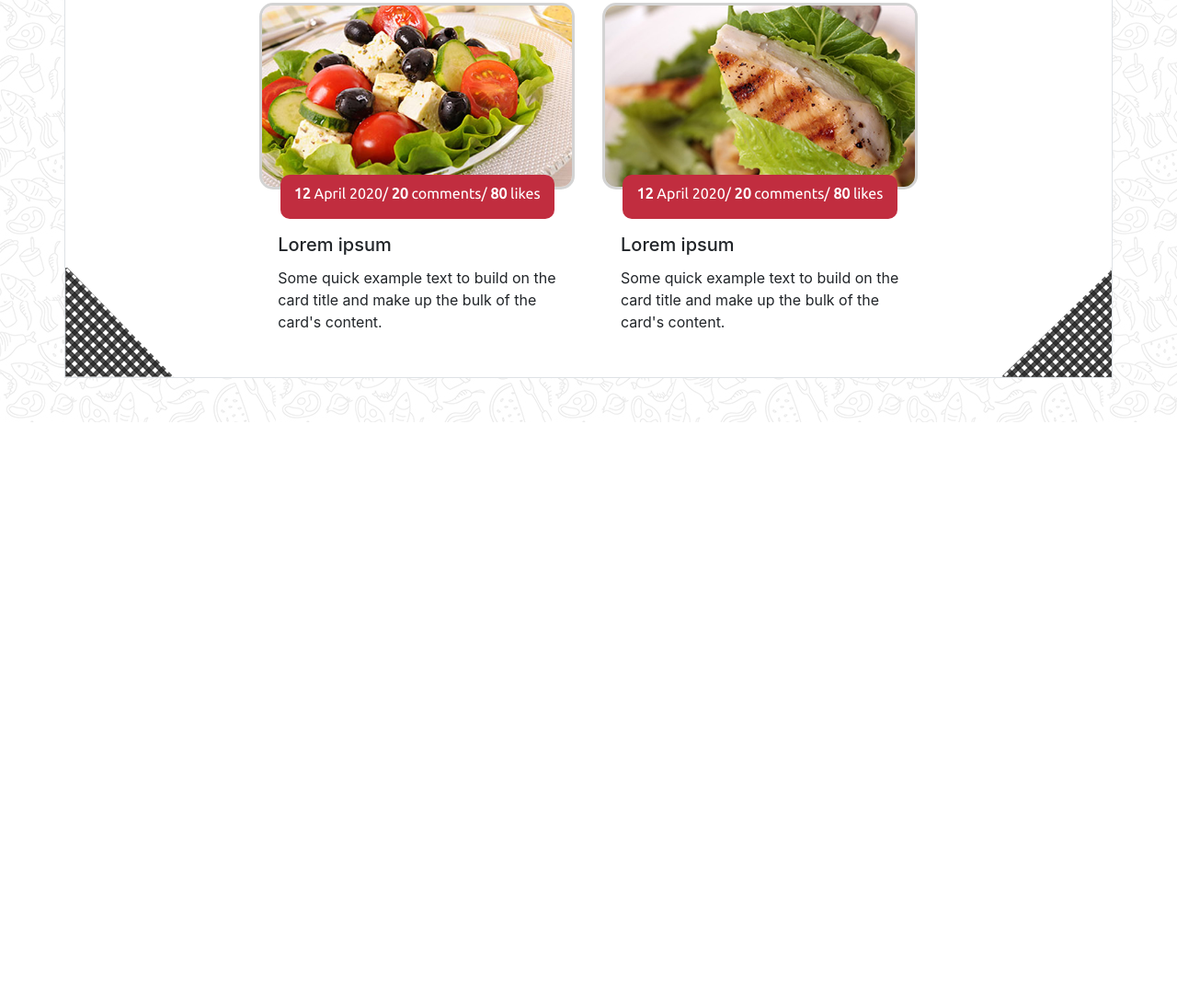
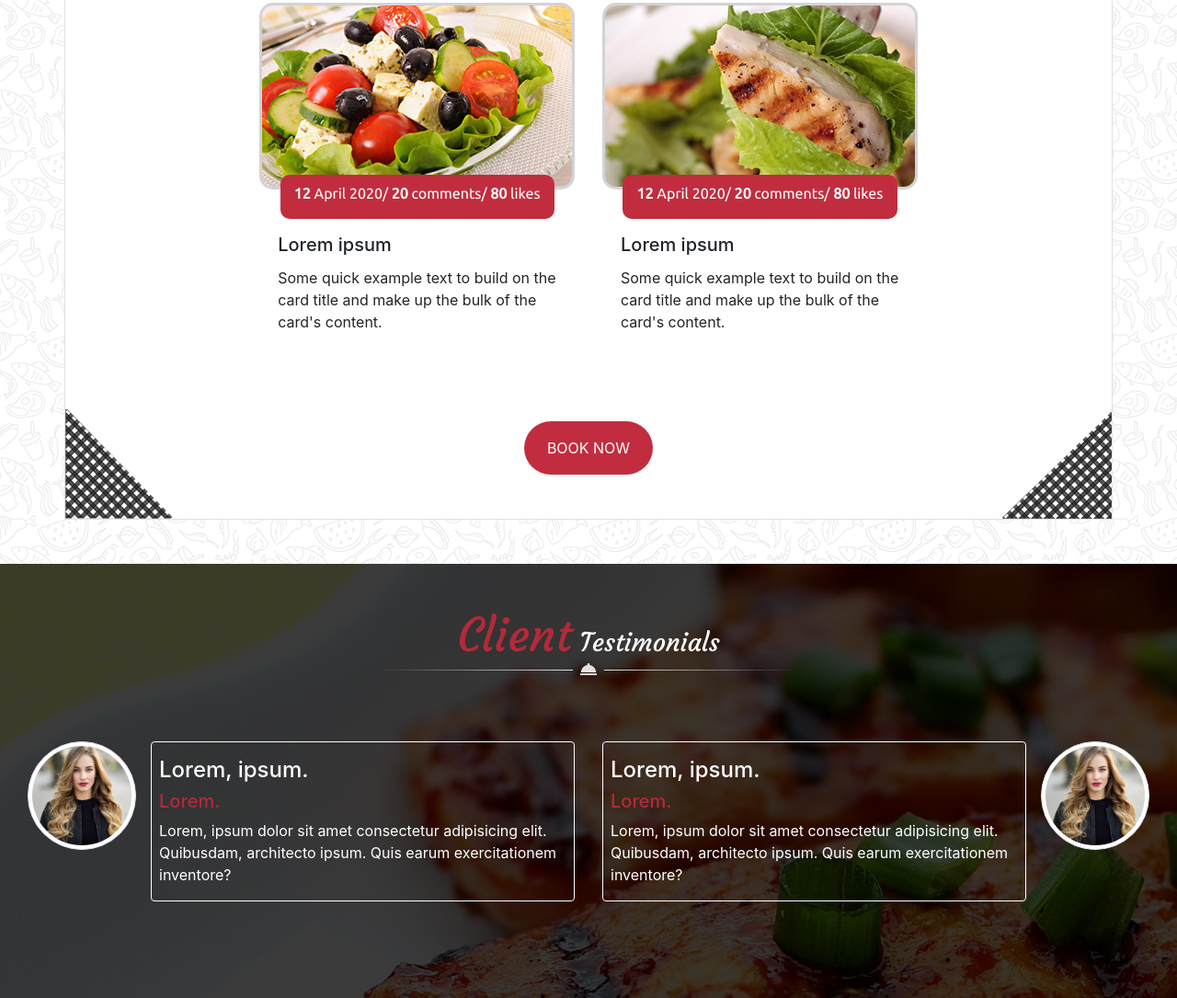
Before and after one commit to lilseb/coding_16_site_chef, a website: page index.html in a window 1280 px wide. Shown: the part 4073-5158 px from the top of the page at 92% size. Before the commit the page ends 4532 px from the top, so only its background shows below. Drawn offline with nearby package versions, Linux system fonts and the light colour scheme; files whose address does not match are found by name.

Commit message:
fin section4

```diff
--- a/index.html
+++ b/index.html
@@ -916,6 +916,43 @@
                 </div>
             </div>
         </div>
+        <button type="button" class="button-carte rounded-pill mx-auto btn text-white px-4 py-3 my-5 ">BOOK NOW</button>
+    </section>
+
+    <section class="section4 container-fluid text-center">
+        <div class="py-5">
+            <h3 class="client-testimonials text text-white b-0 mb-0"><span class="client"> Client</span> Testimonials</h3>
+            <img class="pb-4" src="./public/img/decoration_line.png" alt="">
+        </div>
+
+        <div class="deux-profil d-flex">
+
+            <div class="col-6 d-flex ">
+                <div class="photo-client pr-3">
+                    <img class="photo rounded-circle img-thumbnail" src="./public/img/testimonial1.jpg" alt="">
+                </div>
+
+                <div class="texte-testimonials border border-white rounded text-white text-left ">
+                    <h4 class="pl-2 pt-3">Lorem, ipsum.</h4>
+                    <h5 class="pl-2 text-text">Lorem.</h5>
+                    <p class="pl-2">Lorem, ipsum dolor sit amet consectetur adipisicing elit. Quibusdam, architecto ipsum. Quis earum exercitationem inventore?</p>
+                </div>
+            </div>
+
+            <div class="col-6 d-flex ">
+                <div class="texte-testimonials border border-white rounded text-white text-left">
+                    <h4 class="pl-2 pt-3">Lorem, ipsum.</h4>
+                    <h5 class="pl-2 text-text">Lorem.</h5>
+                    <p class="pl-2">Lorem, ipsum dolor sit amet consectetur adipisicing elit. Quibusdam, architecto ipsum. Quis earum exercitationem inventore?</p>
+                </div>
+
+                <div class="photo-client pl-3">
+                    <img class="photo rounded-circle img-thumbnail " src="./public/img/testimonial1.jpg" alt="">
+                </div>
+            </div>
+
+        </div>
+
     </section>
 
 
--- a/src/scss/modules/_section.scss
+++ b/src/scss/modules/_section.scss
@@ -117,5 +117,24 @@
                     }
                 }
             }
+
         }
     }
+    .button-carte{
+        background-color:#C12D3F;
+
+    }
+
+
+.section4{
+    background-image: url("../../../public/img/testimonials_background.jpg");
+    height: 59vh ;
+    h3{
+        font-family:"courgette";
+        .client{
+            font-family:"courgette";
+            color: #B32A3A;
+            font-size: 50px;
+        }
+    }
+}
```
Also changed, not shown: public/css/app.css.
